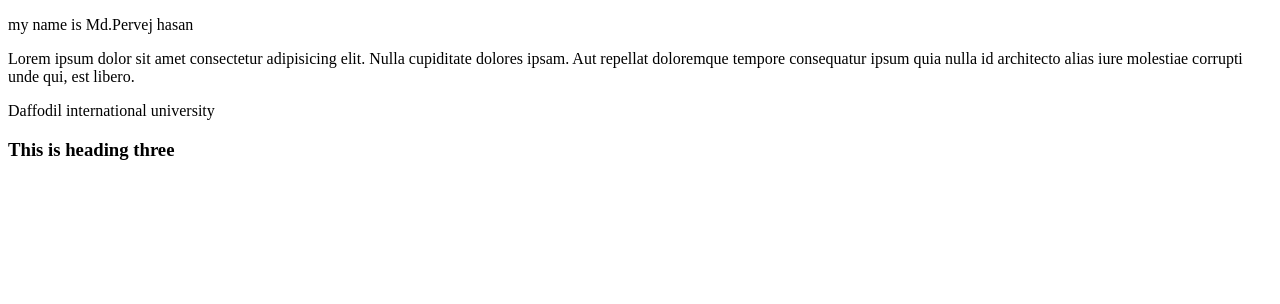
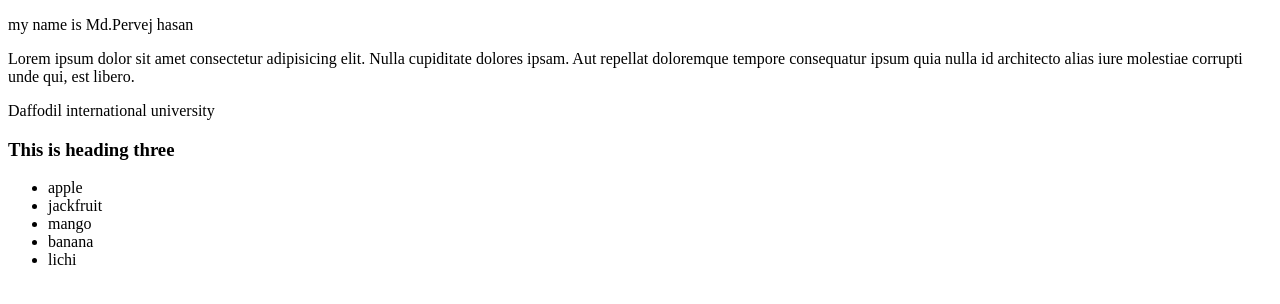
Before and after one commit to Pervejhasan/my-first-repo, a plain HTML site: page index.html in a window 1280 px wide. Drawn offline with Linux system fonts and the light colour scheme.

Commit message:
unorder list

```diff
--- a/index.html
+++ b/index.html
@@ -13,6 +13,13 @@
 
     <p>Daffodil international university </p>
     <h3>This is heading three</h3>
+    <ul>
+        <li>apple</li>
+        <li>jackfruit</li>
+        <li>mango</li>
+        <li>banana</li>
+        <li>lichi</li>
+    </ul>
 
 </body>
 </html>
```
